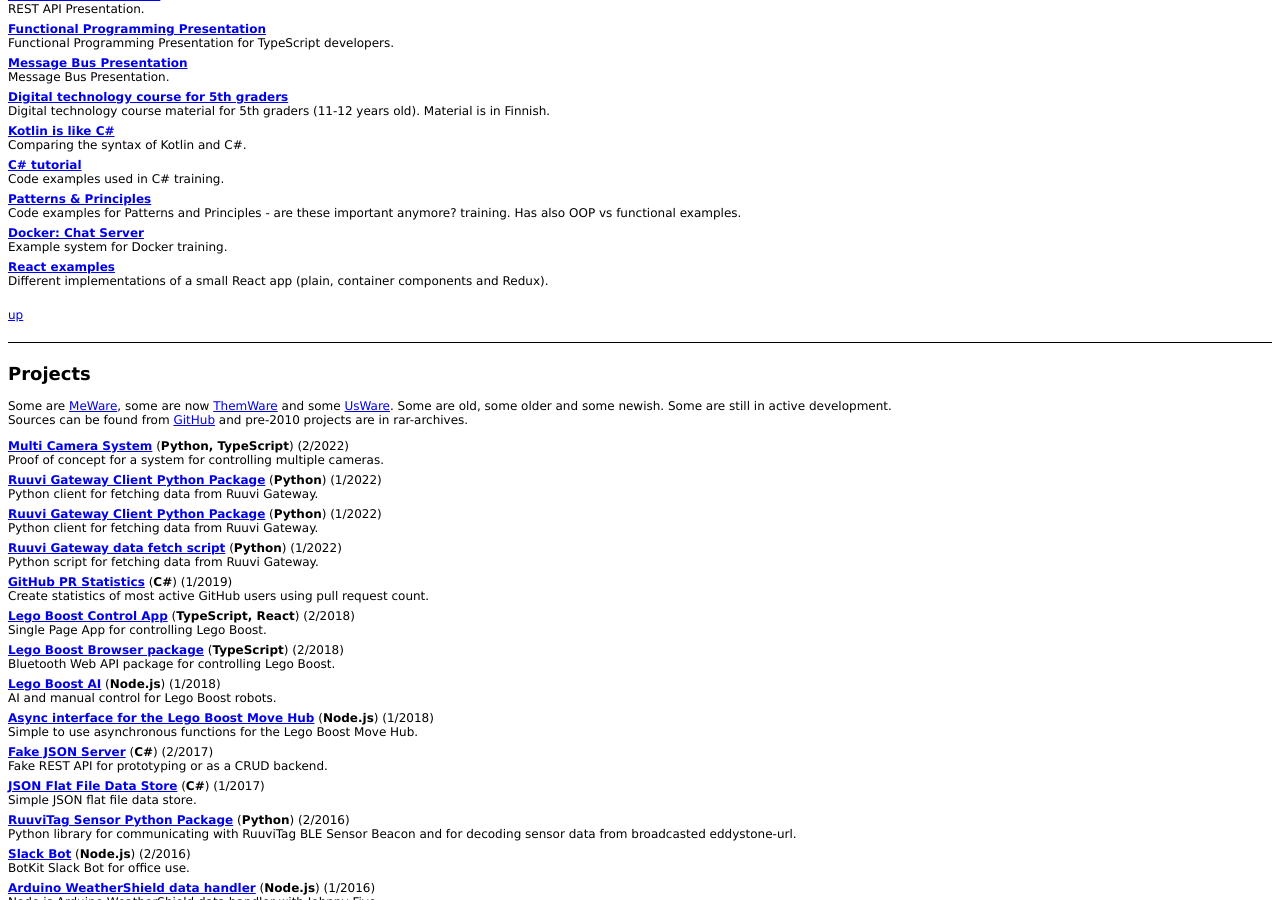
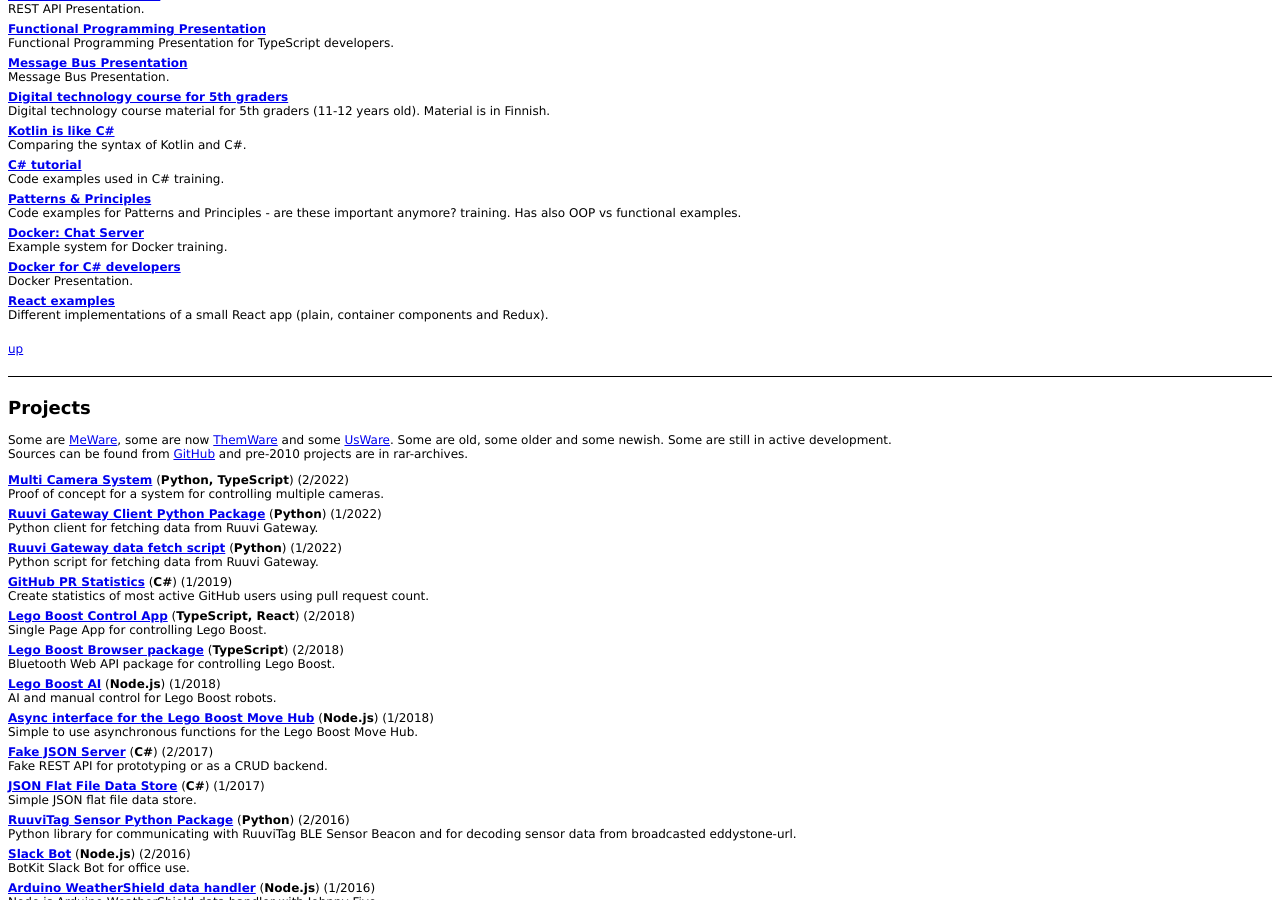
Before and after one commit to ttu/ttu.github.io, a Jekyll site: the page index.html, which Jekyll copies as it is, in a window 1280 px wide and 900 px high, scrolled down 1068 px. Built offline with Jekyll 4.4.1, drawn with Linux system fonts in a browser that asks for light colours.

Commit message:
Add docker presentation and remove duplicate project

```diff
--- a/index.html
+++ b/index.html
@@ -226,6 +226,11 @@
 		</div>
 
 		<div class="ownDev">
+			<a href="/docker-presentation">Docker for C# developers</a><br/>
+			Docker Presentation.
+		</div>
+
+		<div class="ownDev">
 			<a href="https://github.com/ttu/js-framework-examples">React examples</a><br/>
 			Different implementations of a small React app (plain, container components and Redux).
 		</div>
@@ -248,11 +253,6 @@
 		<div class="ownDev">
 			<a href="https://github.com/ttu/multi-camera-system">Multi Camera System</a> (<label class="ownDevLan">Python, TypeScript</label>) (2/2022)<br/>
 			Proof of concept for a system for controlling multiple cameras.
-		</div>
-
-		<div class="ownDev">
-			<a href="https://github.com/ruuvi-friends/ruuvi-gateway-client">Ruuvi Gateway Client Python Package</a> (<label class="ownDevLan">Python</label>) (1/2022)<br/>
-			Python client for fetching data from Ruuvi Gateway.
 		</div>
 
 		<div class="ownDev">
```
